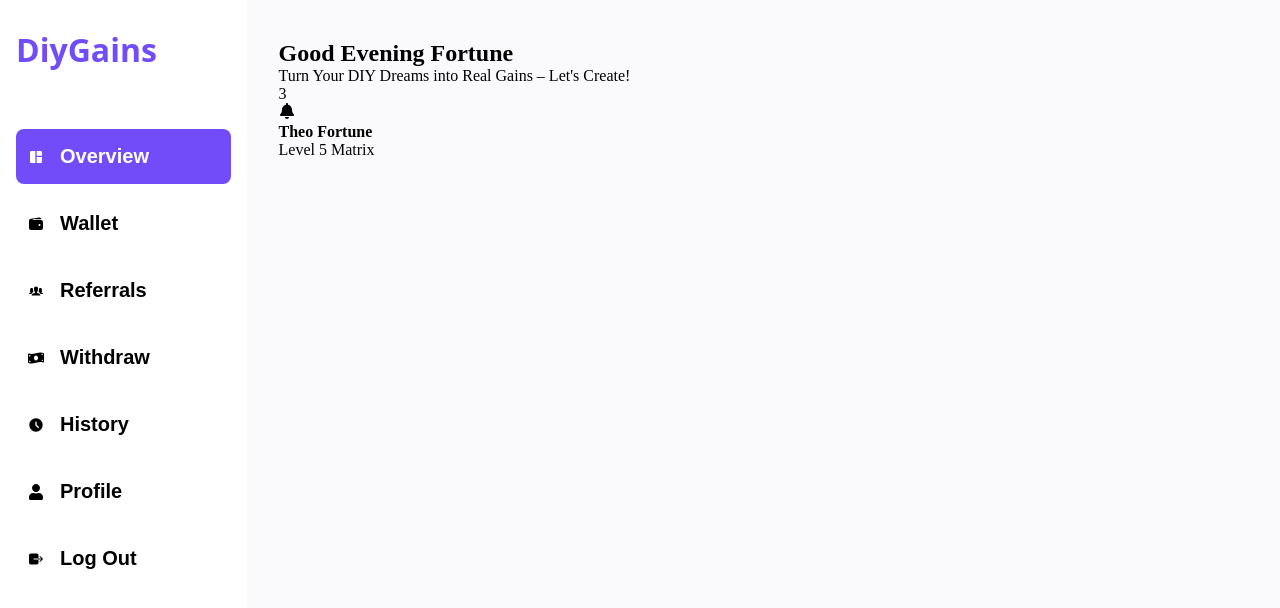
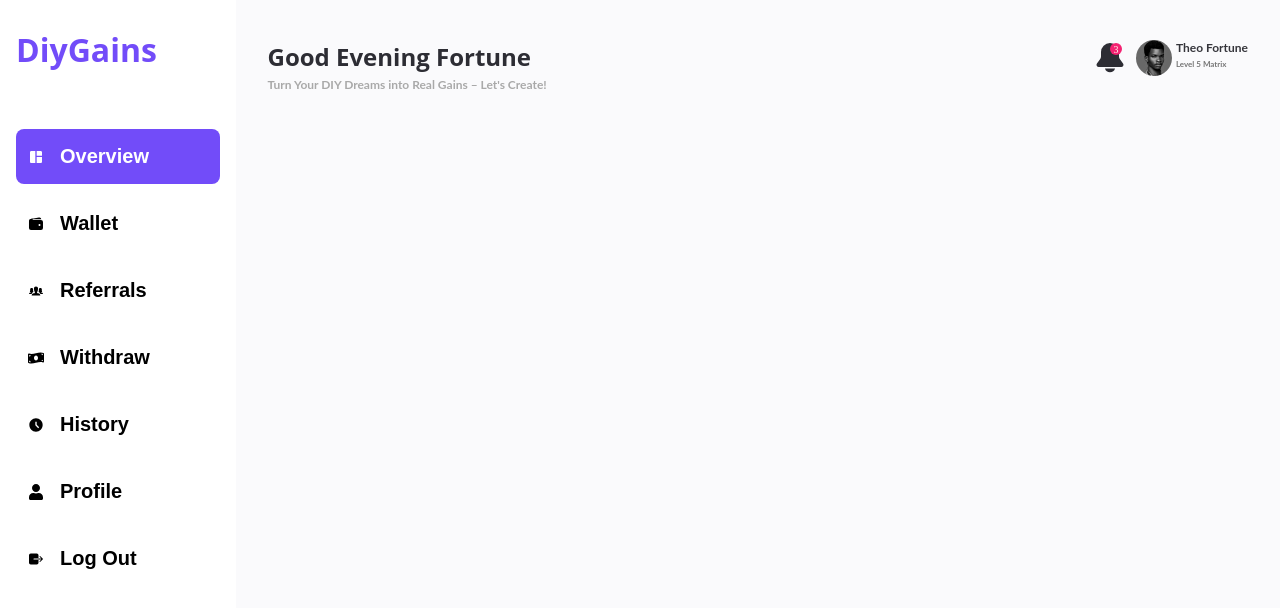
Before and after one commit to theo-fortune/diygains, a React (Create React App) app: page /dashboard in a window 1280 px wide. Shown: the top 608 px of the page. Built offline with nearby package versions, Linux system fonts and the light colour scheme.

Commit message:
nav done

```diff
--- /dev/null
+++ b/src/pages/Dashboard/User/Components/Nav/Nav.jsx
@@ -0,0 +1,65 @@
+import React, { useEffect, useState } from "react";
+import { FaBell } from "react-icons/fa";
+import { Profile } from "../../../assets";
+import { GoBellFill } from "react-icons/go";
+import "./nav.css";
+import { Link } from "react-router-dom";
+
+const Nav = () => {
+  const [greeting, setGreeting] = useState("");
+  useEffect(() => {
+    const getCurrentTime = () => {
+      const currentHour = new Date().getHours();
+
+      if (currentHour >= 5 && currentHour < 12) {
+        setGreeting("Good Morning");
+      } else if (currentHour >= 12 && currentHour < 18) {
+        setGreeting("Good Afternoon");
+      } else {
+        setGreeting("Good Evening");
+      }
+    };
+    getCurrentTime();
+    const interval = setInterval(getCurrentTime, 60000);
+    return () => clearInterval(interval);
+  }, []);
+
+  const firstName = "Fortune";
+  const lastName = "Theo";
+  const fullName = lastName + " " + firstName;
+  const notification = 3;
+  return (
+    <div className="overview-nav">
+      <div className="overview-nav__left">
+        <h2>
+          {greeting} {firstName}
+        </h2>
+        <p>Turn Your DIY Dreams into Real Gains – Let's Create!</p>
+      </div>
+      <div className="overview-nav__right">
+        <div className="overview-nav__right-notification">
+          <div className="overview-nav__right-notification_count">
+            <p>{notification}</p>
+          </div>
+          <GoBellFill className="overview-nav__right-notification_bell" />
+        </div>
+        <Link to={"/dashboard/profile"} className="overview-nav__right-profile">
+          <div
+            className="overview-nav__right-profile_image"
+            style={{
+              backgroundImage: `url(${Profile})`,
+              backgroundRepeat: "no-repeat",
+              backgroundSize: "cover",
+            }}
+          ></div>
+          <div className="overview-nav__right-profile_name">
+            <h4>{fullName}</h4>
+            <p>Level 5 Matrix</p>
+          </div>
+        </Link>
+      </div>
+    </div>
+  );
+};
+
+export default Nav;
--- /dev/null
+++ b/src/pages/Dashboard/User/Components/Nav/nav.css
@@ -0,0 +1,92 @@
+.overview-nav {
+  display: flex;
+  align-items: flex-start;
+  justify-content: space-between;
+}
+
+.overview-nav__left {
+  display: flex;
+  flex-direction: column;
+  gap: 4px;
+  align-items: flex-start;
+}
+
+.overview-nav__left h2 {
+  font-family: var(--open-sans);
+  font-weight: 700;
+  font-size: 24px;
+  color: var(--raising-black);
+}
+
+.overview-nav__left p {
+  font-family: var(--lato);
+  font-weight: 700;
+  font-size: 12px;
+  color: var(--cool-gray);
+}
+
+.overview-nav__right {
+  display: flex;
+  align-items: flex-start;
+  gap: 8px;
+}
+
+.overview-nav__right-notification {
+  position: relative;cursor: pointer;
+}
+
+.overview-nav__right-notification_count {
+  width: 12px;
+  height: 12px;
+  position: absolute;
+  top: 3px;
+  right: 6px;
+  background: var(--rose);
+  border-radius: 50%;
+  display: flex;
+  align-items: center;
+  justify-content: center;
+}
+
+.overview-nav__right-notification_count p {
+  font-size: 10px;
+  color: var(--warm-white);
+}
+
+.overview-nav__right-notification_bell {
+  font-size: 36px;
+  color: var(--raising-black);
+}
+
+.overview-nav__right-profile_image {
+  width: 36px;
+  height: 36px;
+  border-radius: 50%;
+}
+
+.overview-nav__right-profile {
+  display: flex;
+  align-items: flex-start;
+  gap: 4px;
+  cursor: pointer;
+}
+
+.overview-nav__right-profile_name {
+  display: flex;
+  flex-direction: column;
+  align-items: flex-start;
+  gap: 4px;
+  font-family: var(--lato);
+}
+
+.overview-nav__right-profile_name h4 {
+  font-size: 12px;
+  font-weight: 700;
+  color: var(--raising-black-warmer-dark-variant);
+}
+
+.overview-nav__right-profile_name p {
+  font-weight: 700;
+  font-size: 8px;
+  color: var(--medium-gray);
+}
--- a/src/pages/Dashboard/User/Pages/Overview/Overview.jsx
+++ b/src/pages/Dashboard/User/Pages/Overview/Overview.jsx
@@ -1,32 +1,15 @@
-import React from "react";
+import React, { useState, useEffect } from "react";
 import "./overview.css";
-import { FaBell } from "react-icons/fa";
+import Nav from "../../Components/Nav/Nav";
 const Overview = () => {
+
   const firstName = "Fortune";
   const lastName = "Theo";
   const fullName = lastName + " " + firstName;
   const notification = 3;
   return (
     <div className="overview">
-      <div className="overview-nav">
-        <div className="overview-nav__left">
-          <h2>Good Evening {firstName}</h2>
-          <p>Turn Your DIY Dreams into Real Gains – Let's Create!</p>
-        </div>
-        <div className="overview-nav__right">
-          <div className="overview-nav__right-notification">
-            <p>{notification}</p>
-            <FaBell />
-          </div>
-          <div className="overview-nav__right-profile">
-            <div className="overview-nav__right-profile_image"></div>
-            <div className="overview-nav__right-profile_name">
-              <h4>{fullName}</h4>
-              <p>Level 5 Matrix</p>
-            </div>
-          </div>
-        </div>
-      </div>
+      <Nav />
     </div>
   );
 };
--- a/src/pages/Dashboard/User/Pages/Overview/overview.css
+++ b/src/pages/Dashboard/User/Pages/Overview/overview.css
@@ -1,3 +1,43 @@
-.overview {
-  padding: 40px 32px;
+.overview-nav {
+  display: flex;
+  align-items: flex-start;
+  justify-content: space-between;
 }
+
+.overview-nav__left {
+  display: flex;
+  flex-direction: column;
+  gap: 4px;
+  align-items: flex-start;
+}
+
+.overview-nav__left h2 {
+  font-family: var(--open-sans);
+  font-weight: 700;
+  font-size: 24px;
+  color: var(--raising-black);
+}
+
+.overview-nav__left p {
+  font-family: var(--lato);
+  font-weight: 700;
+  font-size: 12px;
+  color: var(--cool-gray);
+}
+
+.overview-nav__right {
+  display: flex;
+  align-items: flex-start;
+}
+
+.overview-nav__right-profile_image {
+  width: 36px;
+  height: 36px;
+  border-radius: 50%;
+}
+
+.overview-nav__right-profile {
+  display: flex;
+  align-items: flex-start;
+  gap: 4px;
+}
--- a/src/pages/Dashboard/User/dashboard.css
+++ b/src/pages/Dashboard/User/dashboard.css
@@ -5,5 +5,5 @@
 }
 
 .dashboard-contents {
-  flex: 0.828125;
+  flex: 0.828125;padding: 40px 32px;
 }
```
